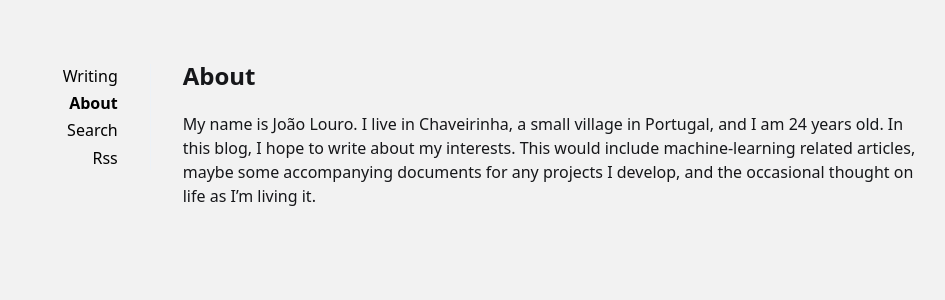
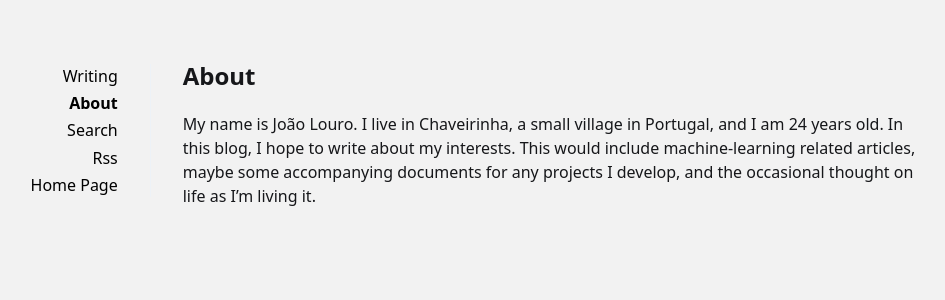
Before and after one commit to fernandeslouro/blog, a Jekyll site: the page built from _pages/about.md, in a window 1280 px wide. Shown: the top 300 px of the page, without its empty margins (170-1115 px from the left). Built offline with Jekyll 4.4.1, drawn with Linux system fonts in a browser that asks for light colours.

Commit message:
Update navigation.yml

```diff
--- a/_data/navigation.yml
+++ b/_data/navigation.yml
@@ -7,3 +7,5 @@ links:
   url: /search
 - title: Rss
   url: atom.xml
+- title: Home Page
+  url: louro.xyz
```
